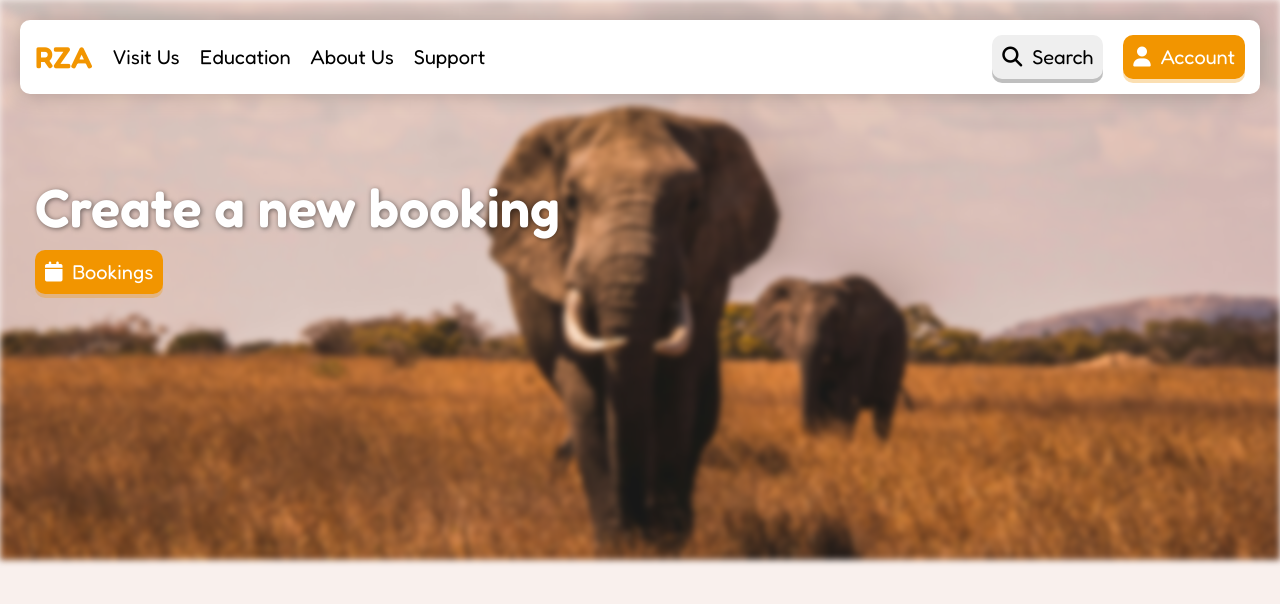
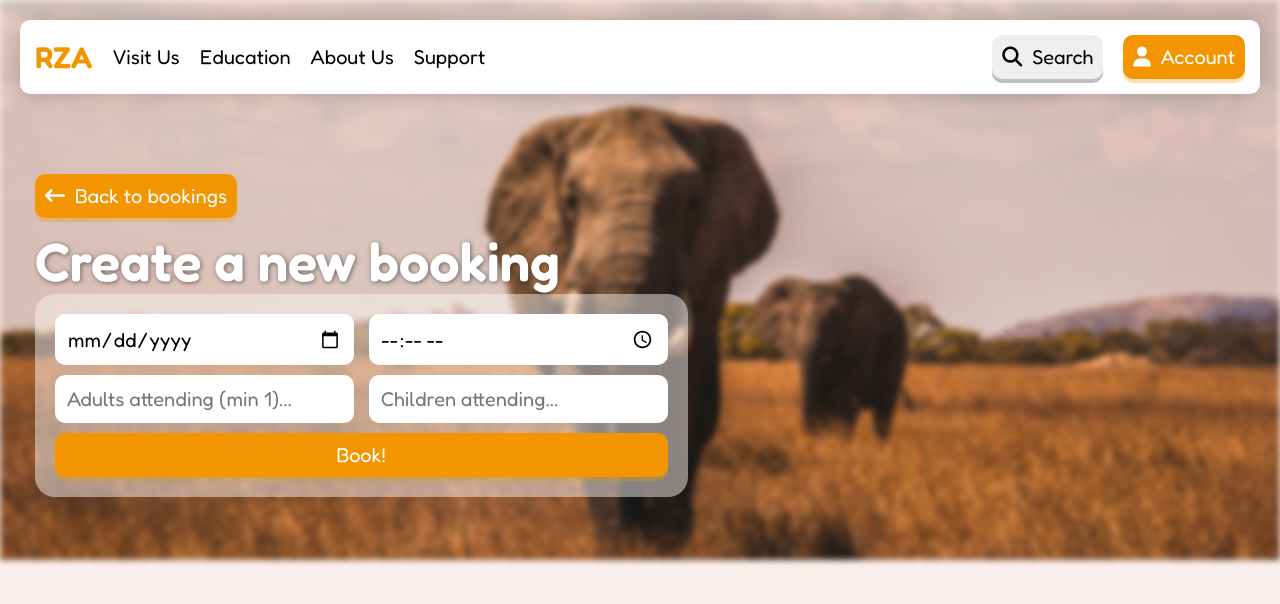
Before and after one commit to willrees23/RZA, a Flask app: page /bookings/new in a window 1280 px wide. Shown: the top 604 px of the page. Run offline with Flask 3, Linux system fonts and the light colour scheme; the visitor is signed in with stand-in values (Sample User, id 1); some libraries are stand-ins or nearby versions.

Commit message:
booking system

```diff
--- a/app.py
+++ b/app.py
@@ -1,14 +1,17 @@
 from flask import Flask, request, session, redirect, url_for
 from flask import render_template as flask_render_template
 from flask_session import Session
+from flask_qrcode import QRcode
 from data import database
 from bcrypt import checkpw
 import re
+from datetime import datetime
 
 app = Flask(__name__)
 app.config["SESSION_PERMANENT"] = False
 app.config["SESSION_TYPE"] = "filesystem"
 Session(app)
+QRcode(app)
 
 ALREADY_LOGGED_IN = "Note: you are already logged in."
 
@@ -21,22 +24,52 @@ def render_template(path: str, **kwargs):
     return flask_render_template(path, user=user, **kwargs)
 
 
+@app.template_filter("datetime")
+def _format_datetime(timestamp, fmt=None):
+    if fmt is None:
+        fmt = "%Y-%m-%d %H:%M:%S"
+    return datetime.fromtimestamp(timestamp / 1000).strftime(fmt)
+
+
 @app.route("/")
 def index():
     # get the user and pass it into home page, we will change content if user exists
     return render_template("index.html")
 
 
-@app.route("/bookings/new")
+@app.route("/bookings/new", methods=["POST", "GET"])
 def bookingnew():
+    if not session.get("user"):
+        return redirect("/login")
     # this is the route in which users will create new bookings
+    if request.method == "POST":
+        date = request.form["date"]
+        time = request.form["time"]
+        adults = request.form["adults"]
+        children = request.form["children"]
+        try:
+            dateTimeObject = datetime.strptime(date + " " + time, "%Y-%m-%d %H:%M")
+        except:
+            return render_template("bookings/new.html", error="Something went wrong...")
+        database.create_booking(
+            session.get("user").id,
+            dateTimeObject.timestamp() * 1000,
+            adults,
+            children,
+            False,
+        )
+        return render_template("bookings/new.html", info="Booking success.")
     return render_template("bookings/new.html")
 
 
 @app.route("/bookings")
 def bookings():
+    if not session.get("user"):
+        return redirect("/login")
+
+    bookings = database.get_bookings_from_user(1)
     # this is the route in which users will view their existing bookings
-    return render_template("bookings/bookings.html")
+    return render_template("bookings/bookings.html", bookings=bookings)
 
 
 @app.route("/visit-us")
--- a/data/database.py
+++ b/data/database.py
@@ -1,7 +1,8 @@
 import bcrypt
 import sqlite3 as sql
 import data.queries as queries
-from models import User
+from models import User, ZooBooking
+from uuid import uuid4, UUID
 
 # specify the name of the database
 databaseName = "data/data.db"
@@ -37,6 +38,7 @@ def get_user_by_email(email: str):
         return None
     return User(*user)
 
+
 def get_user_by_username(username: str):
     cursor = database.cursor()
     cursor.execute(queries.SELECT_USER_BY("username"), [username])
@@ -45,3 +47,26 @@ def get_user_by_username(username: str):
     if user is None:
         return None
     return User(*user)
+
+
+def create_booking(userId: int, dateTime: int, adults: int, children: int, used: bool):
+    secret = uuid4().hex
+    cursor = database.cursor()
+    database.execute(
+        queries.INSERT_BOOKING(), (secret, userId, dateTime, adults, children, used)
+    )
+    database.commit()
+    id = cursor.lastrowid
+    cursor.close()
+    return ZooBooking(id, secret, userId, dateTime, adults, children, used)
+
+
+def get_bookings_from_user(userId: int):
+    cursor = database.cursor()
+    cursor.execute(queries.SELECT_BOOKINGS_BY("userId"), [userId])
+    bookings = cursor.fetchall()
+    models = []
+    cursor.close()
+    for booking in bookings:
+        models.append(ZooBooking(*booking))
+    return models
--- a/static/styles/global.css
+++ b/static/styles/global.css
@@ -6,10 +6,43 @@
     font-size: 20px;
 }
 
+.bookings {
+    margin-top: 25px;
+    display: flex;
+    gap: 20px;
+}
+
+.bookings .booking {
+    filter: drop-shadow(0 0 0.3rem rgba(0, 0, 0, 0.7));
+    display: flex;
+    flex-direction: column;
+    background-color: white;
+    padding-top: 20px;
+    padding-bottom: 20px;
+    border-radius: 15px;
+    align-items: center;
+    width: fit-content;
+}
+
+.bookings .booking .qr {
+    width: 35%;
+    margin-top: 10px;
+}
+
 form {
     display: flex;
     flex-direction: column;
     gap: 10px;
+}
+
+.dual-input {
+    width: 100%;
+    display: flex;
+    gap: 15px;
+}
+
+.dual-input * {
+    width: 50%;
 }
 
 .off-text {
--- a/static/styles/wide.css
+++ b/static/styles/wide.css
@@ -1,8 +1,5 @@
 form {
     width: 50%;
-}
-
-form.account {
     background-color: #f9f0ed7e;
     padding: 20px;
     border-radius: 20px;
@@ -34,3 +31,7 @@ form.account {
     position: relative;
     visibility: visible;
 }
+
+.content {
+    margin-left: 15px;
+}
--- a/templates/bookings/new.html
+++ b/templates/bookings/new.html
@@ -5,15 +5,26 @@ RZA | New Booking
 {% block bg_img %}elephants_walking_on_grass.jpg{%endblock%}
 {% block bg_blur %}3px{%endblock%}
 {% block hero_title %}
+<a href="/bookings">
+    <button class="icon primary" style="width: fit-content">
+        <i class="fa-solid fa-arrow-left-long"></i>
+        <text>Back to bookings</text>
+    </button>
+</a>
 <span class="title">
     Create a new booking
 </span>
-<a href="/bookings">
-    <button class="icon primary" style="width: fit-content">
-        <i class="fa-solid fa-calendar"></i>
-        <text>Bookings</text>
-    </button>
-</a>
 {%endblock%}
 {% block content %}
+<form action="/bookings/new" method="post">
+    <div class="dual-input">
+        <input required name="date" id="date" type="date">
+        <input required name="time" id="time" type="time">
+    </div>
+    <div class="dual-input">
+        <input required name="adults" placeholder="Adults attending (min 1)..." min="1" id="adults" type="number">
+        <input required name="children" placeholder="Children attending..." id="children" type="number">
+    </div>
+    <button class="icon primary" type="submit">Book!</button>
+</form>
 {% endblock %}
--- a/templates/common.html
+++ b/templates/common.html
@@ -12,7 +12,8 @@
 </head>
 
 <body>
-  <div class="hero" style="background-image: url('/static/images/{% block bg_img %}{%endblock%}'); filter: blur({% block bg_blur %}{%endblock%});">
+  <div class="hero"
+    style="background-image: url('/static/images/{% block bg_img %}{%endblock%}'); filter: blur({% block bg_blur %}{%endblock%});">
   </div>
   <nav class="navbar">
     <div class="navbar-title"><a href="/">RZA</a></div>
@@ -71,7 +72,9 @@
     {% endif %}
     {% block hero_title %} {% endblock %}
   </div>
+  <div class="content">
     {% block content %} {% endblock %}
+  </div>
 </body>
 
 </html>
```
Also changed, not shown: data/queries.py (+11 -1 lines), templates/bookings/bookings.html (+26 -0 lines). Lines whose indentation alone changed are shown as unchanged.
